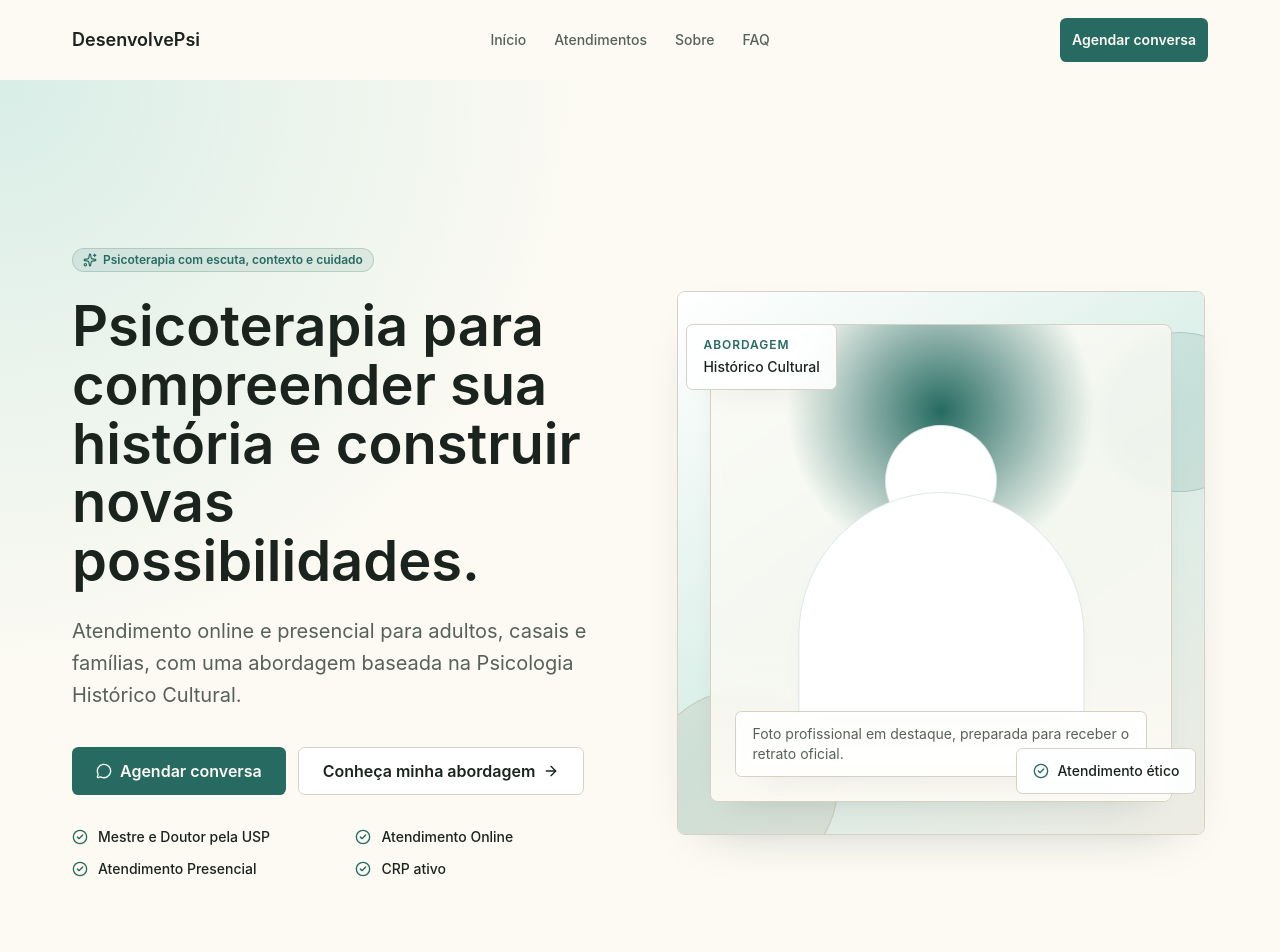
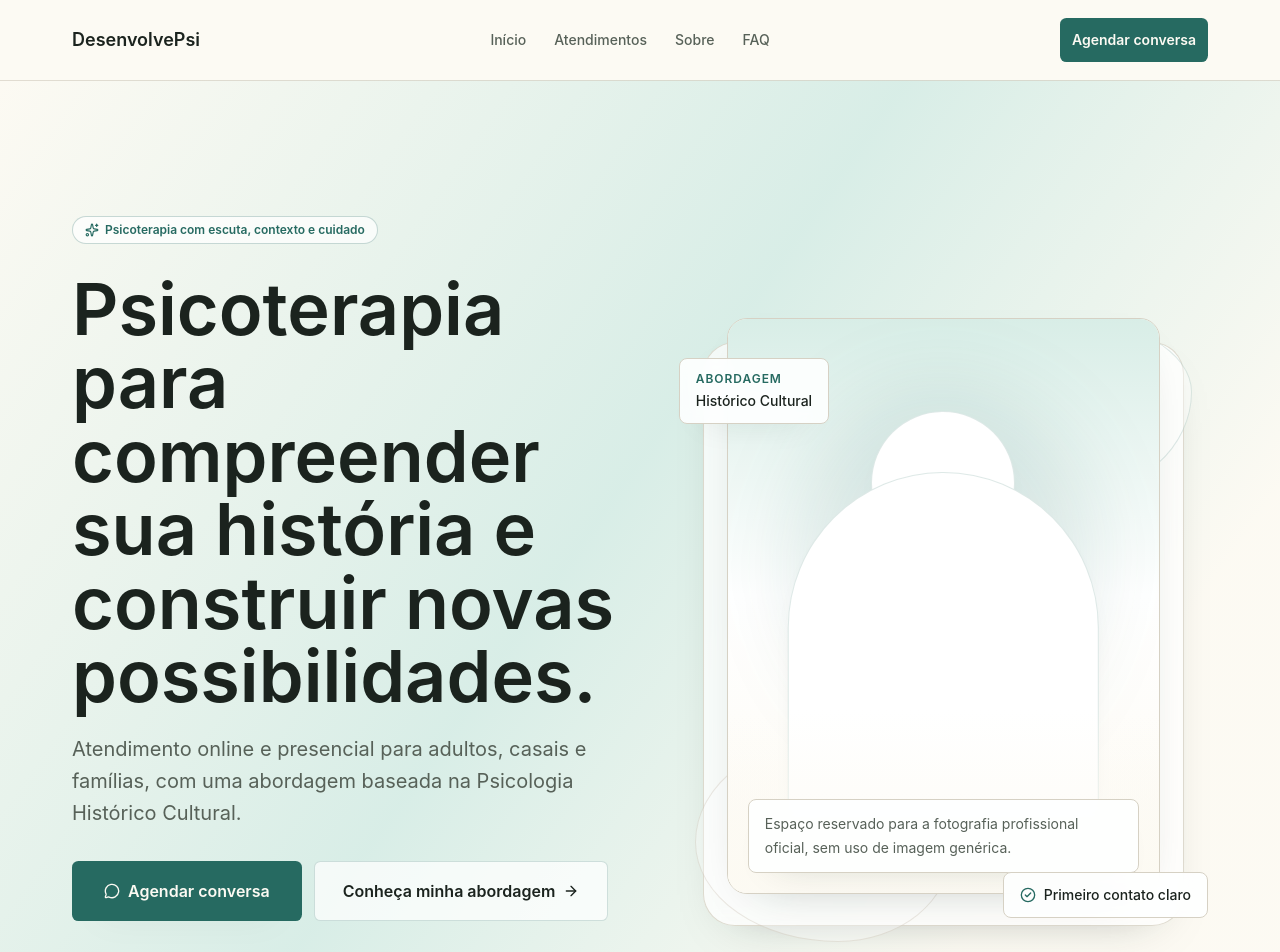
Before and after one commit to rodrigoaraujoufrj-bit/desenvolvepsi, a Next.js app: page / in a window 1280 px wide. Shown: the top 952 px of the page. Built offline with nearby package versions, Linux system fonts and the light colour scheme.

Commit message:
feat(hero): redesign hero section for premium user experience

```diff
--- a/src/components/sections/hero-section.tsx
+++ b/src/components/sections/hero-section.tsx
@@ -1,6 +1,6 @@
 "use client";
 
-import { ArrowRight, CheckCircle2, MessageCircle, Sparkles } from "lucide-react";
+import { ArrowRight, CheckCircle2, GraduationCap, MessageCircle, Sparkles } from "lucide-react";
 import { m, useReducedMotion } from "motion/react";
 
 import { MaxWidthContainer } from "@/components/layout/max-width-container";
@@ -10,10 +10,10 @@ import { Button } from "@/components/ui/button";
 const motionEase = [0.22, 1, 0.36, 1] as const;
 
 const trustIndicators = [
-  "Mestre e Doutor pela USP",
-  "Atendimento Online",
-  "Atendimento Presencial",
-  "CRP ativo",
+  { label: "Mestre pela USP", icon: GraduationCap },
+  { label: "Doutor pela USP", icon: GraduationCap },
+  { label: "Atendimento Online", icon: CheckCircle2 },
+  { label: "Atendimento Presencial", icon: CheckCircle2 },
 ] as const;
 
 function HeroSection() {
@@ -34,86 +34,100 @@ function HeroSection() {
       };
 
   return (
-    <section
-      id="inicio"
-      className="relative isolate overflow-hidden bg-background pt-10 sm:pt-14 lg:pt-18"
-    >
-      <div className="pointer-events-none absolute inset-x-0 top-0 -z-10 h-[38rem] bg-[radial-gradient(circle_at_top_left,theme(colors.accent)_0%,transparent_42%),linear-gradient(180deg,theme(colors.background),transparent)]" />
+    <section id="inicio" className="relative isolate overflow-hidden bg-background pt-10 sm:pt-14">
+      <div className="pointer-events-none absolute inset-0 -z-10 bg-[linear-gradient(125deg,theme(colors.background)_0%,theme(colors.accent/0.82)_45%,theme(colors.background)_78%)]" />
+      <div className="pointer-events-none absolute inset-x-0 top-0 -z-10 h-px bg-border/70" />
       <MaxWidthContainer size="wide">
-        <div className="grid min-h-[calc(100svh-5rem)] items-center gap-12 py-16 sm:py-20 lg:grid-cols-[1.02fr_0.98fr] lg:py-24">
-          <m.div className="max-w-[46rem]" {...contentMotion}>
-            <Badge variant="primary">
+        <div className="grid min-h-[calc(100svh-4.5rem)] items-center gap-10 py-12 sm:py-16 lg:grid-cols-[1.02fr_0.98fr] lg:gap-14 lg:py-18 xl:py-20">
+          <m.div className="max-w-[47rem]" {...contentMotion}>
+            <Badge
+              variant="primary"
+              className="border-primary/25 bg-card/72 px-3 py-1.5 shadow-card backdrop-blur-sm"
+            >
               <Sparkles aria-hidden="true" className="size-3.5" />
               Psicoterapia com escuta, contexto e cuidado
             </Badge>
 
-            <div className="mt-6 space-y-6">
-              <h1 className="max-w-[15ch] text-5xl font-semibold leading-[1.05] text-foreground sm:text-6xl lg:text-[3.5rem]">
+            <div className="mt-7 space-y-5">
+              <h1 className="max-w-[16ch] text-[3.25rem] font-semibold leading-[1.02] text-foreground sm:text-[4rem] lg:text-[4.35rem] xl:text-[4.5rem]">
                 Psicoterapia para compreender sua história e construir novas possibilidades.
               </h1>
-              <p className="max-w-[39rem] text-lg leading-8 text-muted-foreground sm:text-xl">
+              <p className="max-w-[37rem] text-lg leading-8 text-muted-foreground sm:text-xl">
                 Atendimento online e presencial para adultos, casais e famílias, com uma abordagem
                 baseada na Psicologia Histórico Cultural.
               </p>
             </div>
 
-            <div className="mt-9 flex flex-col gap-3 sm:flex-row">
-              <Button size="lg" aria-label="Agendar conversa">
-                <MessageCircle aria-hidden="true" />
+            <div className="mt-8 flex flex-col gap-3 sm:flex-row sm:items-center">
+              <Button
+                size="lg"
+                aria-label="Agendar conversa"
+                className="h-14 px-7 text-base shadow-[0_22px_44px_-24px_theme(colors.primary)] hover:-translate-y-0.5 hover:shadow-[0_26px_52px_-26px_theme(colors.primary)] focus-visible:ring-4 active:translate-y-px sm:h-[3.75rem] sm:px-8"
+              >
+                <MessageCircle aria-hidden="true" className="size-5" />
                 Agendar conversa
               </Button>
-              <Button variant="secondary" size="lg" aria-label="Conheça minha abordagem">
+              <Button
+                variant="secondary"
+                size="lg"
+                aria-label="Conheça minha abordagem"
+                className="h-14 border-primary/20 bg-card/72 px-7 text-base backdrop-blur-sm hover:-translate-y-0.5 hover:bg-card hover:text-primary active:translate-y-px sm:h-[3.75rem]"
+              >
                 Conheça minha abordagem
                 <ArrowRight aria-hidden="true" />
               </Button>
             </div>
 
             <ul
-              className="mt-8 grid max-w-[41rem] gap-3 text-sm font-medium text-foreground sm:grid-cols-2"
+              className="mt-8 grid max-w-[38rem] gap-3 text-sm font-medium text-foreground sm:grid-cols-2"
               aria-label="Indicadores de confiança"
             >
-              {trustIndicators.map((indicator) => (
-                <li key={indicator} className="flex items-center gap-2.5">
-                  <CheckCircle2 aria-hidden="true" className="size-4 shrink-0 text-primary" />
-                  <span>{indicator}</span>
+              {trustIndicators.map(({ label, icon: Icon }) => (
+                <li
+                  key={label}
+                  className="flex min-h-10 items-center gap-2.5 rounded-md border border-border/80 bg-card/58 px-3 text-sm shadow-card backdrop-blur-sm"
+                >
+                  <Icon aria-hidden="true" className="size-4 shrink-0 text-primary" />
+                  <span>{label}</span>
                 </li>
               ))}
             </ul>
           </m.div>
 
           <m.div
-            className="relative mx-auto min-h-[27rem] w-full max-w-[33rem] overflow-hidden rounded-lg border border-border bg-card shadow-soft sm:min-h-[34rem]"
+            className="relative mx-auto min-h-[30rem] w-full max-w-[34.5rem] sm:min-h-[38rem] lg:min-h-[41rem]"
             {...visualMotion}
           >
-            <div className="absolute inset-0 bg-[linear-gradient(145deg,theme(colors.card)_0%,theme(colors.accent)_52%,theme(colors.muted)_100%)]" />
-            <div className="absolute -right-14 top-10 h-40 w-40 rounded-full border border-primary/20 bg-primary/10" />
-            <div className="absolute -bottom-12 -left-8 h-48 w-48 rounded-full border border-secondary/20 bg-secondary/10" />
+            <div className="absolute inset-x-4 bottom-5 top-8 rounded-[2rem] border border-border/80 bg-card/72 shadow-soft backdrop-blur-sm sm:inset-x-6 sm:bottom-8 sm:top-10" />
+            <div className="absolute right-4 top-4 h-44 w-56 rounded-[42%_58%_52%_48%/45%_42%_58%_55%] border border-primary/15 bg-card/40" />
+            <div className="absolute bottom-4 left-4 h-52 w-64 rounded-[58%_42%_44%_56%/52%_56%_44%_48%] border border-secondary/15 bg-card/34" />
 
             <figure
               aria-label="Espaço reservado para foto profissional do psicólogo"
-              className="absolute inset-x-6 bottom-6 top-6 overflow-hidden rounded-lg border border-border bg-background/76 shadow-card backdrop-blur-sm sm:inset-x-8 sm:bottom-8 sm:top-8"
+              className="absolute inset-x-8 bottom-12 top-4 overflow-hidden rounded-[1.25rem] border border-border bg-background shadow-soft sm:inset-x-12 sm:bottom-16"
               role="img"
             >
-              <div className="absolute inset-0 bg-[radial-gradient(circle_at_50%_18%,theme(colors.primary/0.16),transparent_34%)]" />
-              <div className="absolute inset-x-0 bottom-0 h-[36%] bg-[linear-gradient(180deg,transparent,theme(colors.background/0.86))]" />
-              <div className="absolute left-1/2 top-[21%] size-24 -translate-x-1/2 rounded-full border border-primary/15 bg-card shadow-card sm:size-28" />
-              <div className="absolute bottom-[18%] left-1/2 h-48 w-[62%] -translate-x-1/2 rounded-t-full border border-primary/15 bg-card shadow-card sm:h-56" />
-              <figcaption className="absolute bottom-6 left-6 right-6 rounded-md border border-border bg-card/88 px-4 py-3 text-sm text-muted-foreground shadow-card backdrop-blur-sm">
-                Foto profissional em destaque, preparada para receber o retrato oficial.
+              <div className="absolute inset-0 bg-[linear-gradient(180deg,theme(colors.accent/0.62)_0%,theme(colors.card)_48%,theme(colors.background)_100%)]" />
+              <div className="absolute left-1/2 top-[12%] h-[18rem] w-[70%] -translate-x-1/2 rounded-[48%_52%_44%_56%/52%_46%_54%_48%] bg-primary/12 blur-2xl sm:h-[22rem]" />
+              <div className="absolute left-1/2 top-[16%] size-28 -translate-x-1/2 rounded-full border border-primary/15 bg-card shadow-card sm:size-36" />
+              <div className="absolute bottom-[12%] left-1/2 h-[17rem] w-[72%] -translate-x-1/2 rounded-t-[999px] border border-primary/15 bg-card shadow-card sm:h-[22rem]" />
+              <div className="absolute inset-x-0 bottom-0 h-[32%] bg-[linear-gradient(180deg,transparent,theme(colors.background/0.92))]" />
+              <figcaption className="absolute bottom-5 left-5 right-5 rounded-lg border border-border bg-card/90 px-4 py-3 text-sm leading-6 text-muted-foreground shadow-card backdrop-blur-sm">
+                Espaço reservado para a fotografia profissional oficial, sem uso de imagem genérica.
               </figcaption>
             </figure>
 
-            <div className="absolute left-4 top-8 rounded-md border border-border bg-card/90 px-4 py-3 shadow-card backdrop-blur-sm sm:left-2">
+            <div className="absolute left-1 top-14 rounded-lg border border-border bg-card/90 px-4 py-3 shadow-card backdrop-blur-sm sm:left-0">
               <p className="text-xs font-semibold uppercase tracking-[0.08em] text-primary">
                 Abordagem
               </p>
               <p className="mt-1 text-sm font-medium text-foreground">Histórico Cultural</p>
             </div>
 
-            <div className="absolute bottom-10 right-4 rounded-md border border-border bg-card/90 px-4 py-3 shadow-card backdrop-blur-sm sm:right-2">
+            <div className="absolute bottom-10 right-1 rounded-lg border border-border bg-card/90 px-4 py-3 shadow-card backdrop-blur-sm sm:right-0">
               <div className="flex items-center gap-2 text-sm font-medium text-foreground">
                 <CheckCircle2 aria-hidden="true" className="size-4 text-primary" />
-                Atendimento ético
+                Primeiro contato claro
               </div>
             </div>
           </m.div>
```
